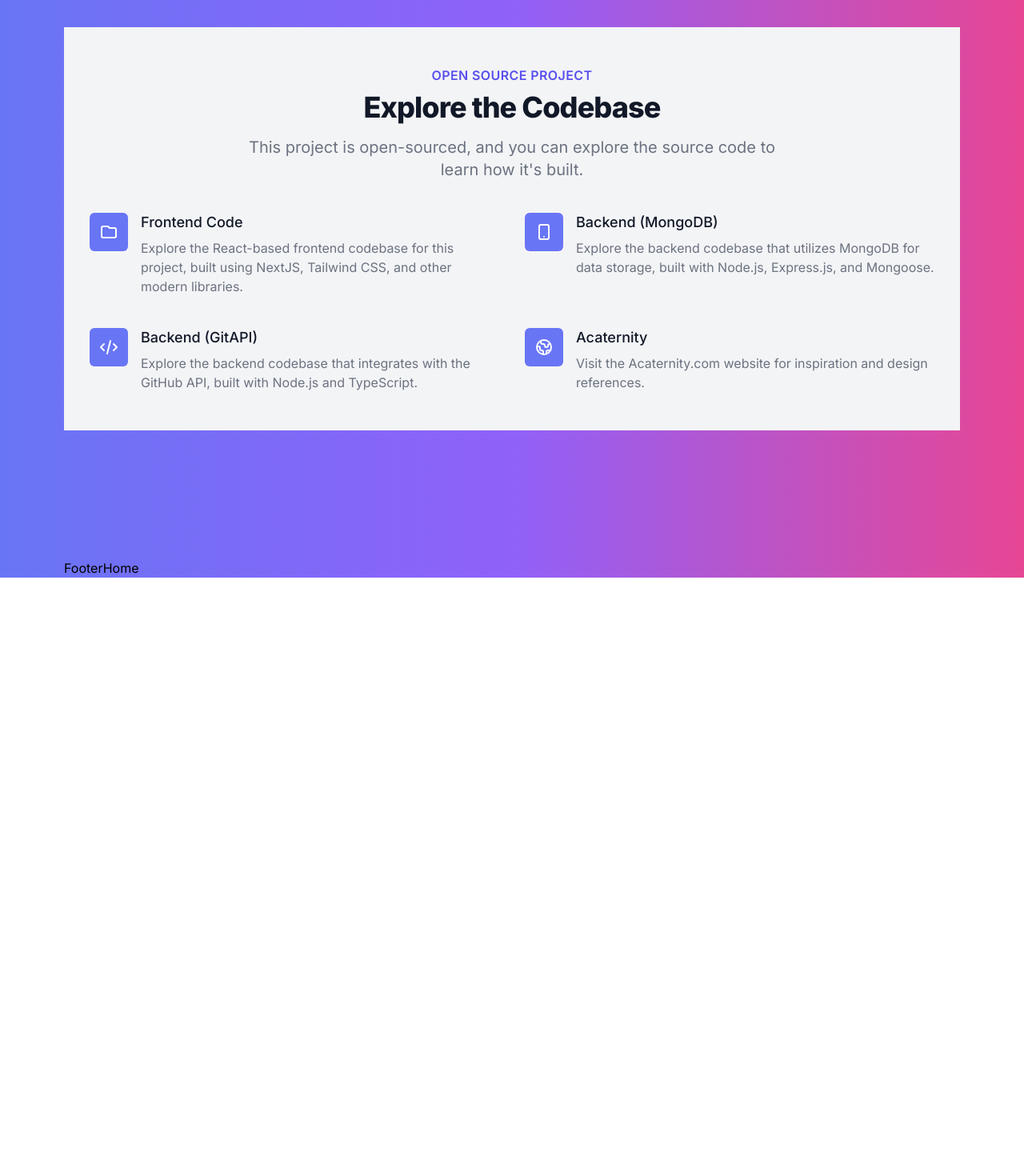
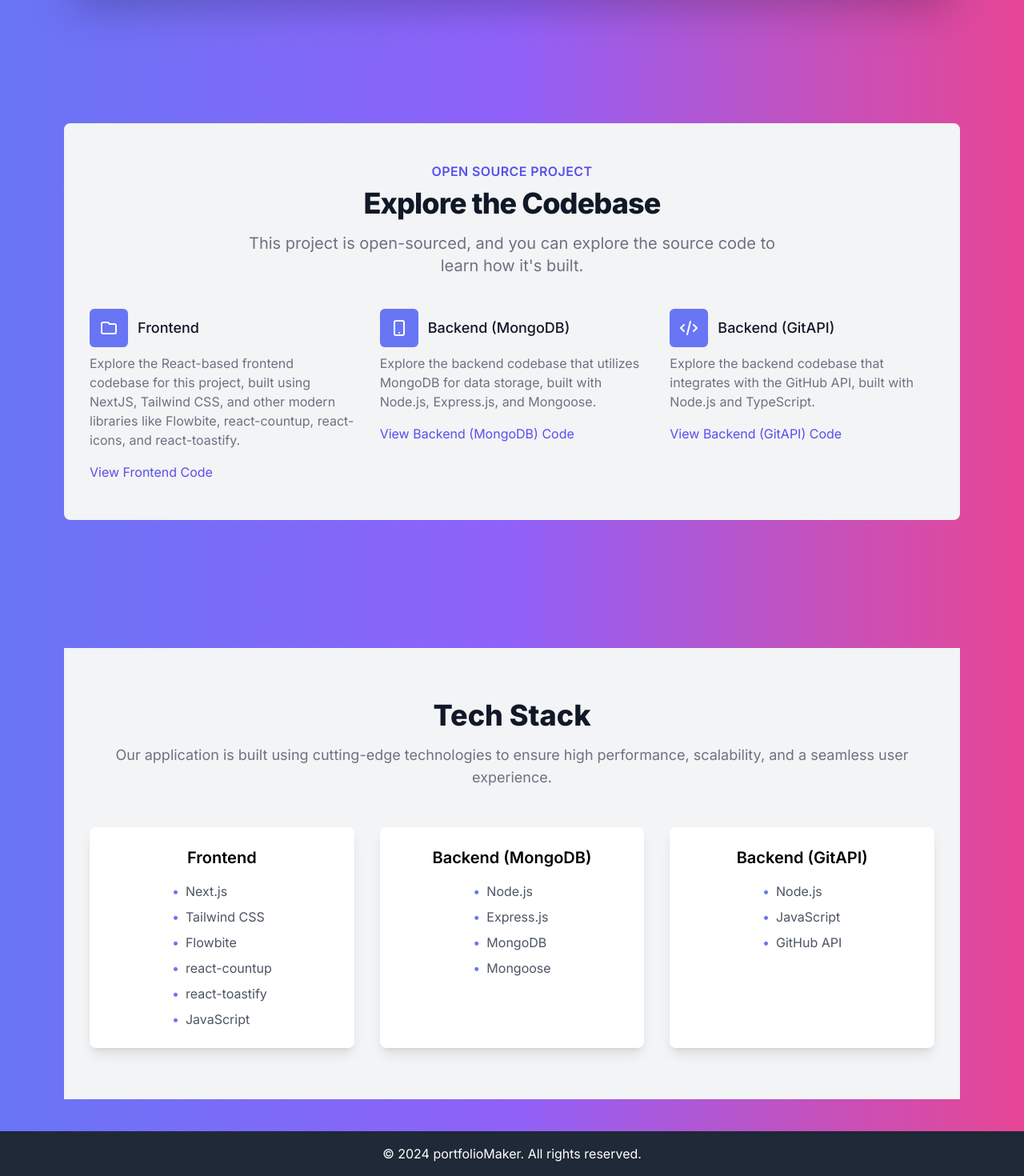
Before and after one commit to FariaLimpa/portfolio-maker, a Next.js app: page / in a window 1280 px wide. Shown: the part 1290-2760 px from the top of the page at 80% size. Before the commit the page ends 2012 px from the top, so only its background shows below. Built offline with nearby package versions, Linux system fonts and the light colour scheme; no server answers.

Commit message:
Refactor layout and page components to use gradient background colors

```diff
--- a/app/(withcommonlayout)/layout.js
+++ b/app/(withcommonlayout)/layout.js
@@ -16,9 +16,8 @@
           <main className="min-h-screen relative mx-auto px-6 sm:px-12 lg:max-w-[70rem] xl:max-w-[76rem] 2xl:max-w-[92rem] text-black ">
             <NavbarHome></NavbarHome>
             {children}
-
-            <FooterHome></FooterHome>
           </main>
+          <FooterHome></FooterHome>
         </div>
         <ToastContainer />
       </body>
--- a/app/(withcommonlayout)/page.js
+++ b/app/(withcommonlayout)/page.js
@@ -2,6 +2,7 @@
 
 import Body2Home from "../components/home/Body2Home";
 import HeaderHome from "../components/home/HeaderHome";
+import TechStackSection from "../components/home/TechStackSection";
 
 export default async function Home() {
   return (
@@ -9,6 +10,7 @@
       <HeaderHome></HeaderHome>
       <Body1Home></Body1Home>
       <Body2Home></Body2Home>
+      <TechStackSection></TechStackSection>
     </>
   );
 }
--- a/app/components/home/Body1Home.jsx
+++ b/app/components/home/Body1Home.jsx
@@ -30,11 +30,9 @@
           setIsVisible(entry.isIntersecting);
         });
       },
-      { threshold: 0.1 } // Adjust the threshold value as needed
+      { threshold: 0.1 }
     );
-
     const currentObserver = observer.observe(componentRef.current);
-
     return () => {
       if (currentObserver) observer.unobserve(currentObserver);
     };
@@ -43,19 +41,23 @@
   return (
     <div
       ref={componentRef}
-      className="shadow-2xl flex flex-col items-center justify-center py-12 bg-gradient-to-tl from-orange-300 to-pink-500 text-white rounded-lg "
+      className="shadow-2xl mt-10 flex flex-col items-center justify-center py-8 md:py-12 bg-gradient-to-tl from-orange-300 to-pink-500 text-white rounded-lg"
+      role="region"
+      aria-label="Total Portfolios Generated"
     >
-      <h2 className="text-4xl font-bold mb-6">Total Portfolios Generated</h2>
-      <div className="text-7xl font-extrabold mb-10">
+      <h2 className="text-2xl md:text-4xl font-bold mb-4 md:mb-6">
+        Total Portfolios Generated
+      </h2>
+      <div className="text-5xl md:text-7xl font-extrabold mb-6 md:mb-10">
         {isVisible ? <CountUp end={portfolioCount} duration={2.5} /> : 0}
       </div>
-      <p className="text-lg text-gray-200 mb-8 px-8 text-center">
+      <p className="text-base md:text-lg text-gray-200 mb-6 md:mb-8 px-4 md:px-8 text-center">
         Join the community of creators who have already built their portfolios
         with PortfolioMaster.
       </p>
       <Link
         href={"/dataform"}
-        className="bg-white text-purple-600 font-bold py-3 px-6 rounded-full transition-colors duration-300 hover:bg-purple-600 hover:text-white"
+        className="bg-white text-purple-600 font-bold py-2 md:py-3 px-4 md:px-6 rounded-full transition-colors duration-300 hover:bg-purple-600 hover:text-white"
       >
         Get Started
       </Link>
--- a/app/components/home/Body2Home.jsx
+++ b/app/components/home/Body2Home.jsx
@@ -2,7 +2,7 @@
 
 const Body2Home = () => {
   return (
-    <div className="bg-gray-100 py-12 my-40">
+    <div className="bg-gray-100 py-12 my-40 rounded-lg">
       <div className="max-w-7xl mx-auto px-4 sm:px-6 lg:px-8">
         <div className="lg:text-center">
           <h2 className="text-base text-indigo-600 font-semibold tracking-wide uppercase">
@@ -17,11 +17,10 @@
           </p>
         </div>
 
-        <div className="mt-10">
-          <dl className="space-y-10 md:space-y-0 md:grid md:grid-cols-2 md:gap-x-8 md:gap-y-10">
-            <div className="relative">
-              <dt>
-                <div className="absolute flex items-center justify-center h-12 w-12 rounded-md bg-indigo-500 text-white">
+        <div className="mt-10 grid grid-cols-1 md:grid-cols-3 gap-x-8 gap-y-10">
+          {/* Frontend Section */}
+          <CodebaseSection
+            icon={
               <svg
                 className="h-6 w-6"
                 xmlns="http://www.w3.org/2000/svg"
@@ -37,20 +36,15 @@
                   d="M3 7v10a2 2 0 002 2h14a2 2 0 002-2V9a2 2 0 00-2-2h-6l-2-2H5a2 2 0 00-2 2z"
                 />
               </svg>
-                </div>
-                <p className="ml-16 text-lg leading-6 font-medium text-gray-900">
-                  Frontend Code
-                </p>
-              </dt>
-              <dd className="mt-2 ml-16 text-base text-gray-500">
-                Explore the React-based frontend codebase for this project,
-                built using NextJS, Tailwind CSS, and other modern libraries.
-              </dd>
-            </div>
+            }
+            title="Frontend"
+            description="Explore the React-based frontend codebase for this project, built using NextJS, Tailwind CSS, and other modern libraries like Flowbite, react-countup, react-icons, and react-toastify."
+            link="https://github.com/FariaLimpa/portfolio-maker"
+          />
 
-            <div className="relative">
-              <dt>
-                <div className="absolute flex items-center justify-center h-12 w-12 rounded-md bg-indigo-500 text-white">
+          {/* Backend (MongoDB) Section */}
+          <CodebaseSection
+            icon={
               <svg
                 className="h-6 w-6"
                 xmlns="http://www.w3.org/2000/svg"
@@ -66,20 +60,15 @@
                   d="M12 18h.01M8 21h8a2 2 0 002-2V5a2 2 0 00-2-2H8a2 2 0 00-2 2v14a2 2 0 002 2z"
                 />
               </svg>
-                </div>
-                <p className="ml-16 text-lg leading-6 font-medium text-gray-900">
-                  Backend (MongoDB)
-                </p>
-              </dt>
-              <dd className="mt-2 ml-16 text-base text-gray-500">
-                Explore the backend codebase that utilizes MongoDB for data
-                storage, built with Node.js, Express.js, and Mongoose.
-              </dd>
-            </div>
+            }
+            title="Backend (MongoDB)"
+            description="Explore the backend codebase that utilizes MongoDB for data storage, built with Node.js, Express.js, and Mongoose."
+            link="https://github.com/FariaLimpa/portfolio-maker/tree/main/backend"
+          />
 
-            <div className="relative">
-              <dt>
-                <div className="absolute flex items-center justify-center h-12 w-12 rounded-md bg-indigo-500 text-white">
+          {/* Backend (GitAPI) Section */}
+          <CodebaseSection
+            icon={
               <svg
                 className="h-6 w-6"
                 xmlns="http://www.w3.org/2000/svg"
@@ -95,50 +84,37 @@
                   d="M10 20l4-16m4 4l4 4-4 4M6 16l-4-4 4-4"
                 />
               </svg>
-                </div>
-                <p className="ml-16 text-lg leading-6 font-medium text-gray-900">
-                  Backend (GitAPI)
-                </p>
-              </dt>
-              <dd className="mt-2 ml-16 text-base text-gray-500">
-                Explore the backend codebase that integrates with the GitHub
-                API, built with Node.js and TypeScript.
-              </dd>
-            </div>
-
-            <div className="relative">
-              <dt>
-                <div className="absolute flex items-center justify-center h-12 w-12 rounded-md bg-indigo-500 text-white">
-                  <svg
-                    className="h-6 w-6"
-                    xmlns="http://www.w3.org/2000/svg"
-                    fill="none"
-                    viewBox="0 0 24 24"
-                    stroke="currentColor"
-                    aria-hidden="true"
-                  >
-                    <path
-                      strokeLinecap="round"
-                      strokeLinejoin="round"
-                      strokeWidth="2"
-                      d="M3.055 11H5a2 2 0 012 2v1a2 2 0 002 2 2 2 0 012 2v2.945M8 3.935V5.5A2.5 2.5 0 0010.5 8h.5a2 2 0 012 2 2 2 0 104 0 2 2 0 012-2h1.064M15 20.488V18a2 2 0 012-2h3.064M21 12a9 9 0 11-18 0 9 9 0 0118 0z"
+            }
+            title="Backend (GitAPI)"
+            description="Explore the backend codebase that integrates with the GitHub API, built with Node.js and TypeScript."
+            link="https://github.com/kolinabir/GitAPI-Connect-for-Portfolio-Maker"
           />
-                  </svg>
-                </div>
-                <p className="ml-16 text-lg leading-6 font-medium text-gray-900">
-                  Acaternity
-                </p>
-              </dt>
-              <dd className="mt-2 ml-16 text-base text-gray-500">
-                Visit the Acaternity.com website for inspiration and design
-                references.
-              </dd>
-            </div>
-          </dl>
         </div>
       </div>
     </div>
   );
 };
 
+const CodebaseSection = ({ icon, title, description, link }) => {
+  return (
+    <div className="relative">
+      <dt className="flex items-center">
+        <div className="flex items-center justify-center h-12 w-12 rounded-md bg-indigo-500 text-white">
+          {icon}
+        </div>
+        <p className="ml-3 text-lg leading-6 font-medium text-gray-900">
+          {title}
+        </p>
+      </dt>
+      <dd className="mt-2 text-base text-gray-500">{description}</dd>
+      <a
+        href={link}
+        className="mt-4 text-indigo-600 hover:text-indigo-800 block"
+      >
+        View {title} Code
+      </a>
+    </div>
+  );
+};
+
 export default Body2Home;
--- a/app/components/home/FooterHome.jsx
+++ b/app/components/home/FooterHome.jsx
@@ -1,7 +1,15 @@
 import React from "react";
 
 const FooterHome = () => {
-  return <div>FooterHome</div>;
+  return (
+    <footer className="bg-gray-800 py-4 text-center text-white mt-10">
+      <div className="container mx-auto">
+        <p>
+          &copy; {new Date().getFullYear()} portfolioMaker. All rights reserved.
+        </p>
+      </div>
+    </footer>
+  );
 };
 
 export default FooterHome;
--- /dev/null
+++ b/app/components/home/TechStackSection.jsx
@@ -0,0 +1,64 @@
+import React from "react";
+
+const TechStackSection = () => {
+  const techStack = [
+    {
+      title: "Frontend",
+      items: [
+        "Next.js",
+        "Tailwind CSS",
+        "Flowbite",
+        "react-countup",
+        "react-toastify",
+        "JavaScript",
+      ],
+    },
+    {
+      title: "Backend (MongoDB)",
+      items: ["Node.js", "Express.js", "MongoDB", "Mongoose"],
+    },
+    {
+      title: "Backend (GitAPI)",
+      items: ["Node.js", "JavaScript", "GitHub API"],
+    },
+  ];
+
+  return (
+    <div className="bg-gray-100 py-16">
+      <div className="max-w-7xl mx-auto px-4 sm:px-6 lg:px-8">
+        <div className="text-center">
+          <h2 className="text-3xl font-extrabold text-gray-900 sm:text-4xl">
+            Tech Stack
+          </h2>
+          <p className="mt-4 text-lg text-gray-500">
+            Our application is built using cutting-edge technologies to ensure
+            high performance, scalability, and a seamless user experience.
+          </p>
+        </div>
+        <div className="mt-12 grid grid-cols-1 gap-8 sm:grid-cols-2 md:grid-cols-3">
+          {techStack.map((stack, index) => (
+            <div
+              key={index}
+              className="rounded-lg bg-white shadow-lg p-6 flex flex-col items-center"
+            >
+              <h3 className="text-xl font-semibold mb-4">{stack.title}</h3>
+              <ul className="space-y-2">
+                {stack.items.map((item, idx) => (
+                  <li
+                    key={idx}
+                    className="text-gray-600 flex items-center space-x-2"
+                  >
+                    <span className="text-indigo-500">&#8226;</span>
+                    <span>{item}</span>
+                  </li>
+                ))}
+              </ul>
+            </div>
+          ))}
+        </div>
+      </div>
+    </div>
+  );
+};
+
+export default TechStackSection;
--- a/package.json
+++ b/package.json
@@ -11,6 +11,9 @@
   },
   "dependencies": {
     "@emailjs/browser": "^4.3.1",
+    "@fortawesome/fontawesome-svg-core": "^6.5.2",
+    "@fortawesome/free-brands-svg-icons": "^6.5.2",
+    "@fortawesome/react-fontawesome": "^0.2.2",
     "@next/third-parties": "^14.1.3",
     "axios": "^1.6.8",
     "clsx": "^2.1.1",
```
Also changed, not shown: app/components/home/HeaderHome.jsx (+9 -13 lines), app/components/home/NavbarHome.jsx (+34 -11 lines), 1 other file (tests, documents, lock files or other folders). Lines whose indentation alone changed are shown as unchanged.
